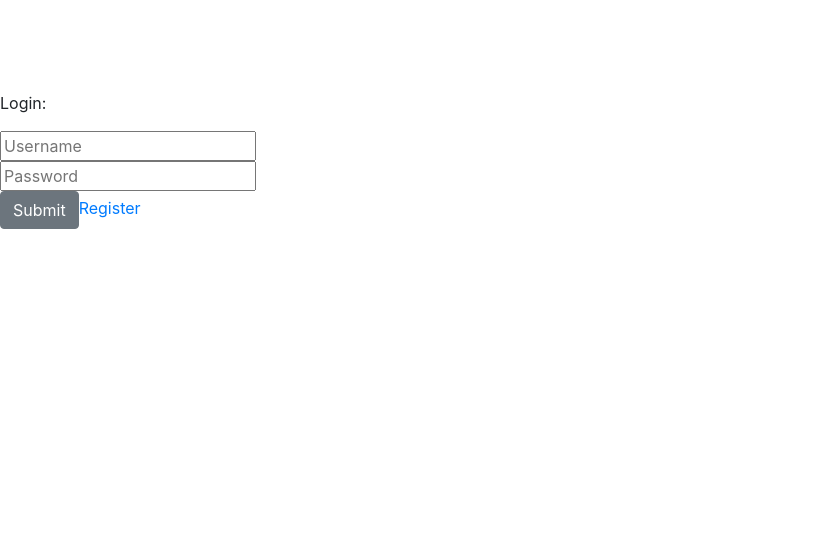
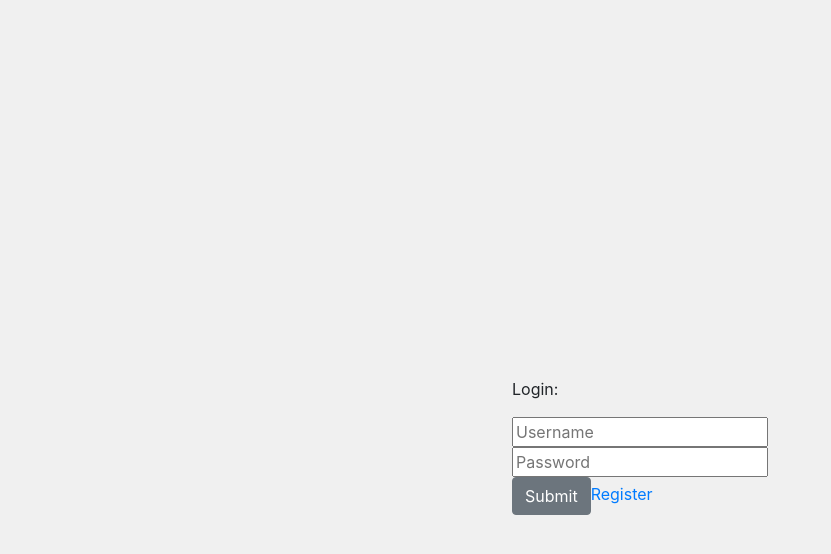
Before and after one commit to Build-Week-Med-Cabinet-6/front-end, a React (Create React App) app: page / in a window 1280 px wide. Shown: the top 554 px of the page, without its empty margins (0-831 px from the left). Built offline with nearby package versions, Linux system fonts and the light colour scheme.

Commit message:
Add Wrapper component to Login/Register
Wrap the Login and Register forms with the Wrapper component inside
their respective components.

```diff
--- a/src/components/App.jsx
+++ b/src/components/App.jsx
@@ -13,7 +13,6 @@ import Login from './Login';
 import Register from './Register';
 import Home from './Home';
 import Profile from './Profile';
-import Wrapper from './Wrapper';
 
 // route
 import PrivateRoute from "./PrivateRoute";
--- a/src/components/Login.jsx
+++ b/src/components/Login.jsx
@@ -3,8 +3,9 @@ import { render } from "react-dom";
 import * as Yup from "yup";
 import { BrowserRouter as Router, Link, Route } from "react-router-dom";
 import { Button } from 'reactstrap';
+
+import Wrapper from './Wrapper';
 import FormErrorAlert from './FormErrorAlert';
-
 import { withFormik, Form, Field } from "formik";
 import axios from "axios";
 import auth from "./auth";
@@ -20,6 +21,7 @@ const Login = (
   },
   props
 ) => (
+  <Wrapper>
     <Form>
       <FormErrorAlert render={errors.username} errorMessage={errors.username}/>
       <FormErrorAlert render={errors.password && touched.password} errorMessage={errors.password}/>
@@ -60,6 +62,7 @@ const Login = (
       </Button>
       <Link to="/register">Register</Link>
     </Form>
+  </Wrapper>
 );
 
 const FormikSignIn = withFormik({
--- a/src/components/Register.jsx
+++ b/src/components/Register.jsx
@@ -7,8 +7,10 @@ import axios from "axios";
 import auth from "./auth";
 import { BrowserRouter as Router, Link } from "react-router-dom";
 import { Button } from 'reactstrap';
+import Wrapper from './Wrapper';
 import FormErrorAlert from './FormErrorAlert';
 const SignUp = ({ values, errors, touched, isSubmitting }, props) => (
+  <Wrapper>
     <Form>
       <FormErrorAlert render={errors.username} errorMessage={errors.username}/>
       <FormErrorAlert render={errors.password && touched.password} errorMessage={errors.password}/>
@@ -48,6 +50,7 @@ const SignUp = ({ values, errors, touched, isSubmitting }, props) => (
         Submit
       </Button>
     </Form>
+  </Wrapper>
 );
 const FormikSignUp = withFormik({
   mapPropsToValues({ username, password }) {
```
Lines whose indentation alone changed are shown as unchanged.
